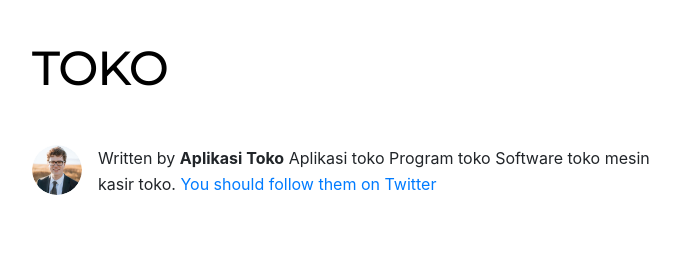
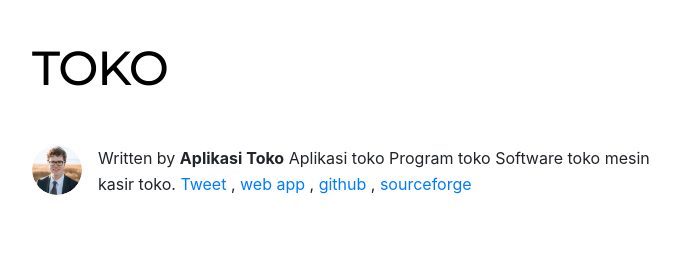
Before and after one commit to gatsbio/toko, a Gatsby site: page / in a window 1280 px wide. Shown: the top 264 px of the page, without its empty margins (292-976 px from the left). Built offline with nearby package versions, Linux system fonts and the light colour scheme; Gatsby itself is replaced by a stand-in of ours.

Commit message:
Update bio.js

```diff
--- a/src/components/bio.js
+++ b/src/components/bio.js
@@ -56,8 +56,8 @@ const Bio = () => {
           Written by <strong>{author.name}</strong> {author?.summary || null}
           {` `}
           <a href={`https://twitter.com/${social?.twitter || ``}`}>
-            You should follow them on Twitter
-          </a>
+            Tweet
+          </a> , <a href="https://mesinkasironline.web.app">web app</a> , <a href="https://mesinkasir.github.io">github</a> , <a href="https://laravelapp.sourceforge.io">sourceforge</a>
         </p>
       )}
     </div>
```
